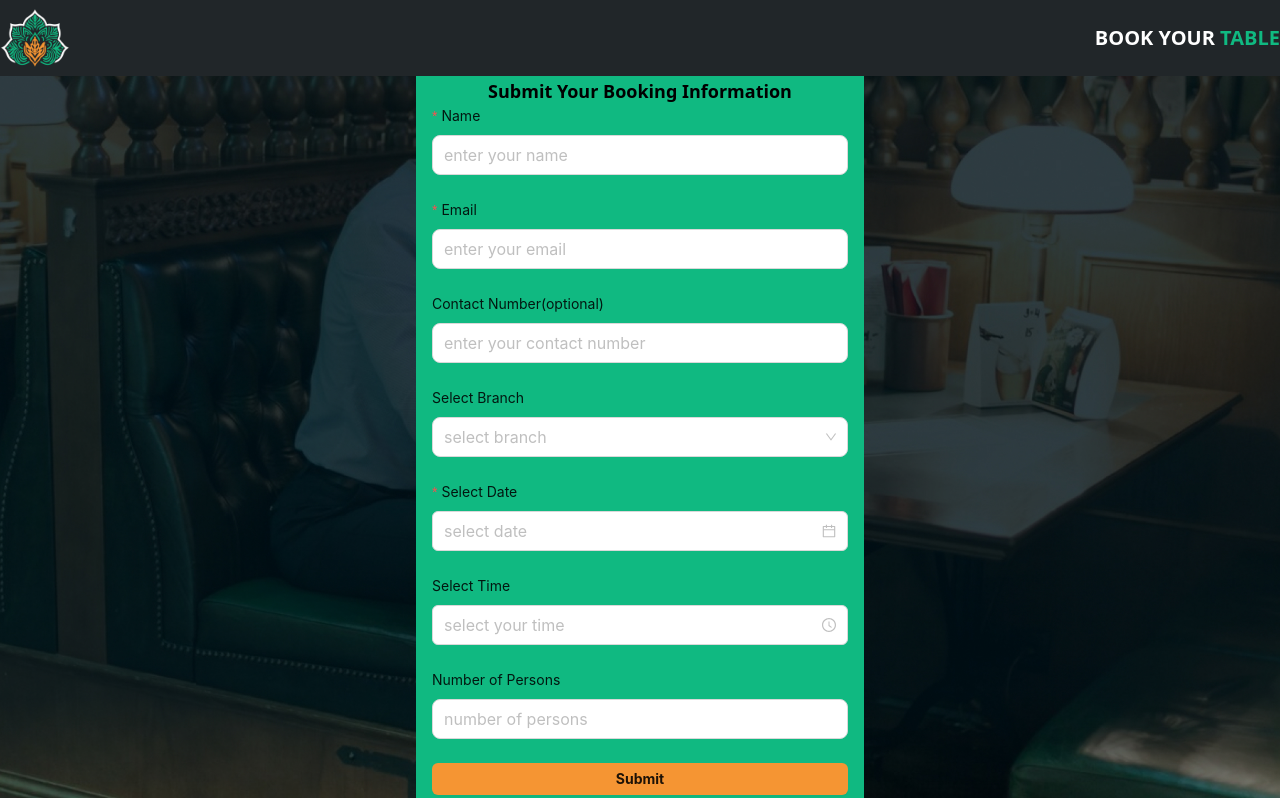
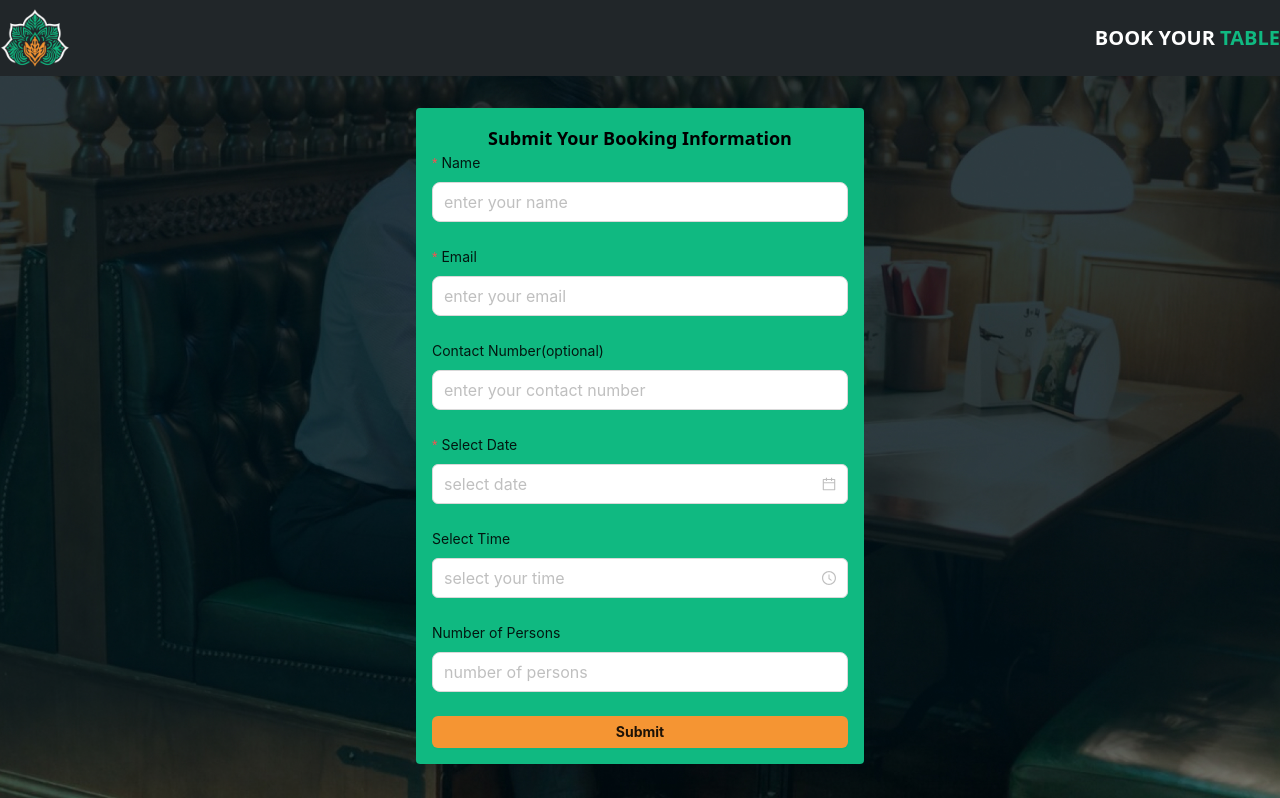
Before and after one commit to bdCalling-Sdt-hub/danny-booking-frontend, a React (Vite) app: page / in a window 1280 px wide. Shown: the top 798 px of the page. Built offline with nearby package versions, Linux system fonts and the light colour scheme.

Commit message:
fix: fix branch name select issue

```diff
--- a/src/component/Form.tsx
+++ b/src/component/Form.tsx
@@ -1,6 +1,6 @@
 /* eslint-disable @typescript-eslint/no-explicit-any */
 import type { FormProps } from "antd";
-import { Button, DatePicker, Form, Input, Select, TimePicker } from "antd";
+import { Button, DatePicker, Form, Input, TimePicker } from "antd";
 import { toast } from "sonner";
 const SubmitForm = () => {
   const onFinish: FormProps<any>["onFinish"] = (values) => {
@@ -30,9 +30,9 @@ const SubmitForm = () => {
           placeholder="enter your contact number"
         />
       </Form.Item>
-      <Form.Item label="Select Branch" name="branch">
+      {/* <Form.Item label="Select Branch" name="branch">
         <Select size="large" placeholder="select branch" />
-      </Form.Item>
+      </Form.Item> */}
       <Form.Item
         label="Select Date"
         name="date"
```
